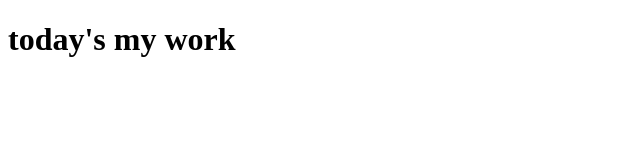
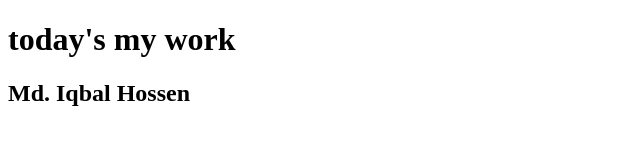
Before and after one commit to habiba2005tech/today, a plain HTML site: page index.html in a window 1280 px wide. Shown: the whole page, without its empty margins (0-640 px from the left). Drawn offline with Linux system fonts and the light colour scheme.

Commit message:
My name commit

```diff
--- a/index.html
+++ b/index.html
@@ -8,6 +8,7 @@
 <body>
 
 <h1> today's my work</h1>
+<h2>Md. Iqbal Hossen </h2>
 
 </body>
 </html>
```
